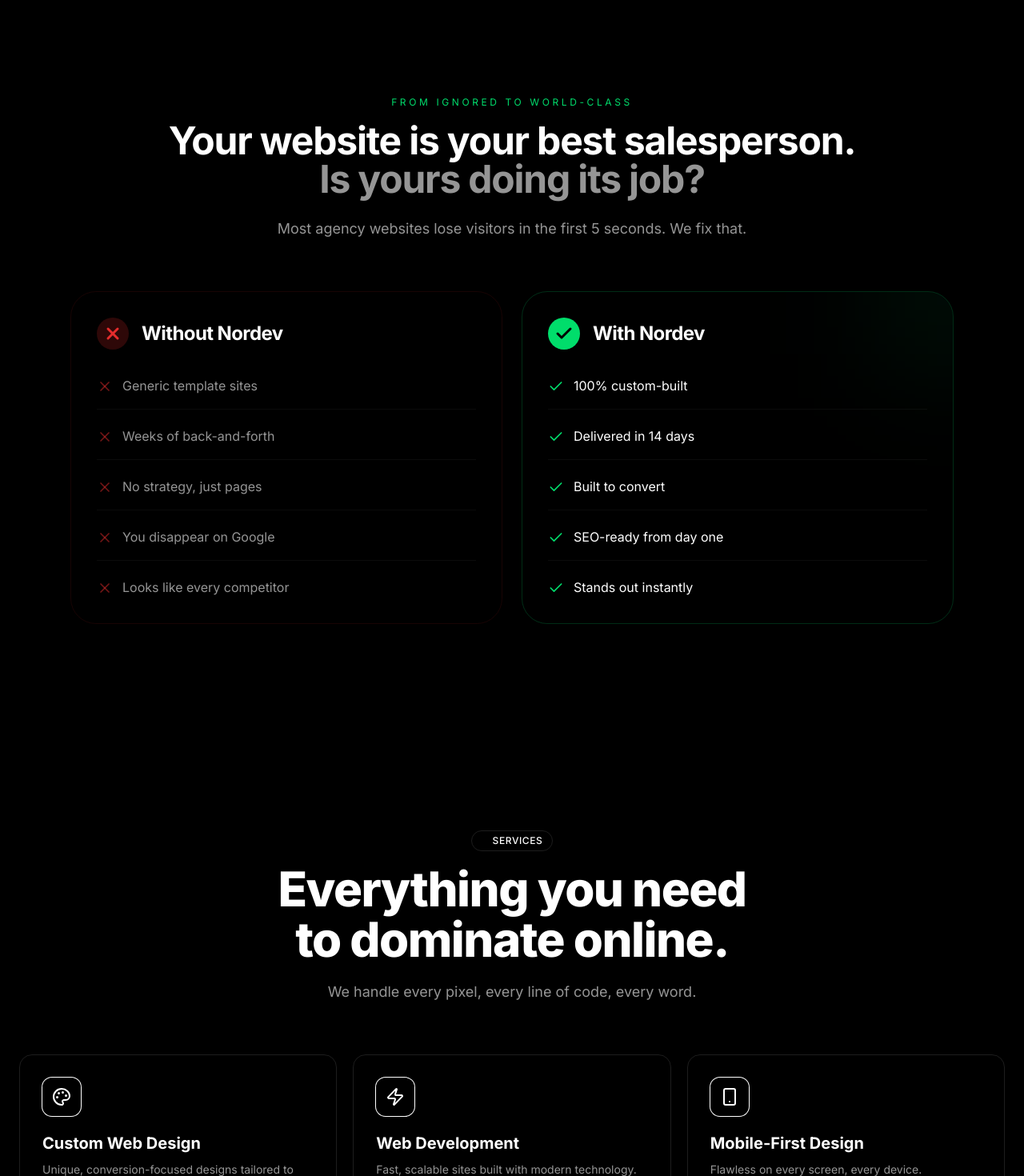
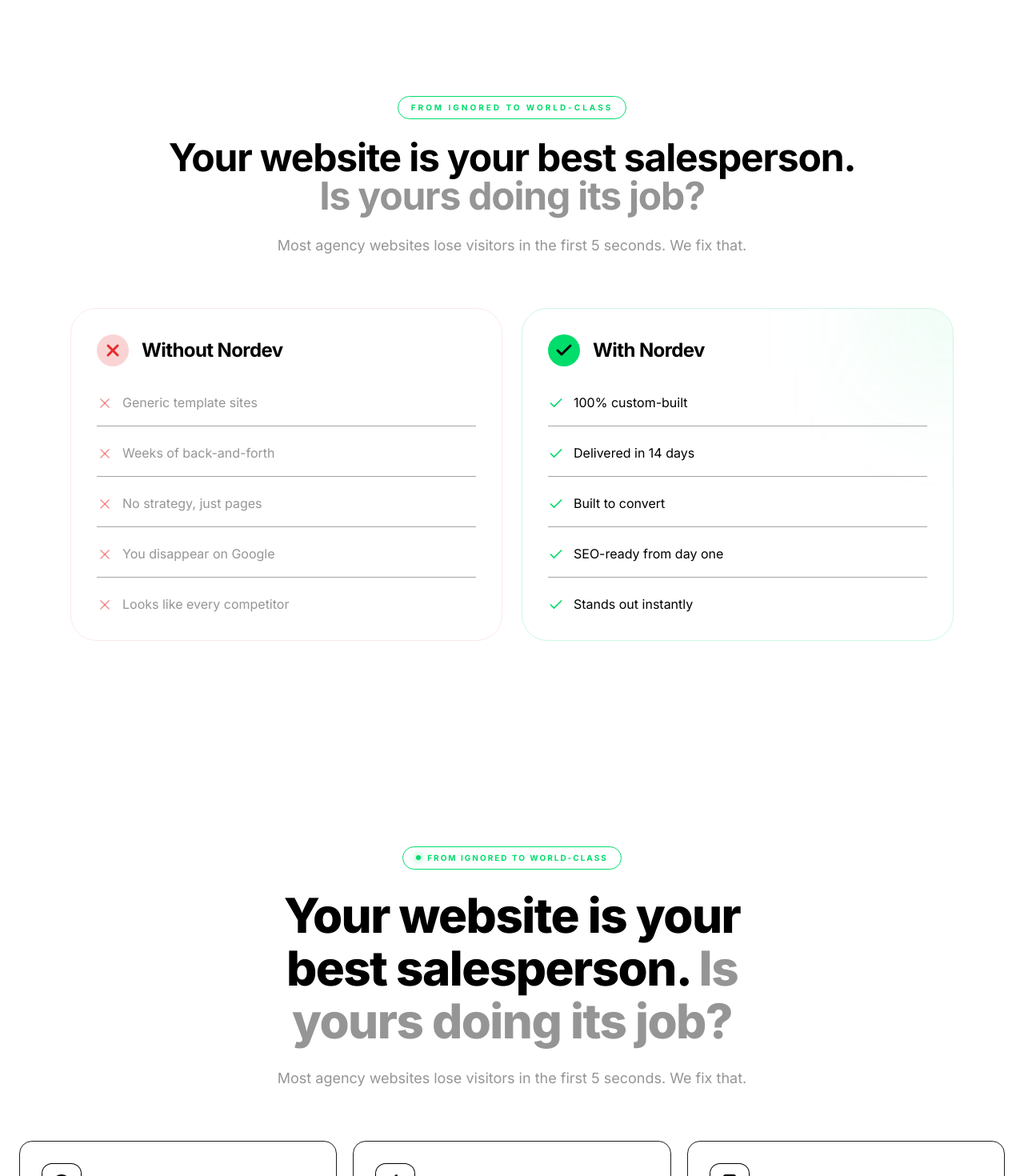
Before and after one commit to freddymk313/nordevagency, a Next.js app: page / in a window 1280 px wide. Shown: the part 1040-2510 px from the top of the page at 80% size. Built offline with nearby package versions, Linux system fonts and the light colour scheme; no server answers.

Commit message:
service 2

```diff
--- a/app/globals.css
+++ b/app/globals.css
@@ -1,8 +1,8 @@
 @import "tailwindcss";
 
 :root {
-  --background: oklch(0 0 0); /* Remis en noir si tu veux garder le look dark */
-  --foreground: oklch(1 0 0);
+  --background: oklch(1 0 0);
+  --foreground:  oklch(0 0 0);
 
   --green-accent: oklch(0.78 0.22 152);
   --green-accent-deep: oklch(0.45 0.14 152);
--- a/components/Comparison.tsx
+++ b/components/Comparison.tsx
@@ -1,6 +1,7 @@
 "use client";
 import { motion } from "framer-motion";
 import { Check, X } from "lucide-react";
+import SectionHeading from "./SectionHeading";
 
 const without = [
   "Generic template sites",
@@ -23,17 +24,36 @@
     <section className="relative py-24 sm:py-32 bg-background">
       <div className="mx-auto max-w-6xl px-4 sm:px-6">
         <div className="text-center mb-16">
-          <span className="font-sans text-xs uppercase tracking-[0.3em] text-green-accent mb-4 block">
-            From ignored to world-class
-          </span>
+          <div className="mb-4 md:mb-6 inline-flex items-center *gap-2 rounded-full border border-green-accent bg-background px-4 py-1.5 font-bold uppercase tracking-[0.2em] text-green-accent">
+            <span className="font-sans text-[10px] uppercase tracking-[0.3em] text-green-accent block">
+              From ignored to world-class
+            </span>
+          </div>
+
           <h2 className="font-display text-4xl md:text-5xl font-bold tracking-tight text-foreground mb-6">
             Your website is your best salesperson. <br />
-            <span className="text-muted-foreground">Is yours doing its job?</span>
+            <span className="text-muted-foreground">
+              Is yours doing its job?
+            </span>
           </h2>
           <p className="font-sans text-muted-foreground text-lg max-w-2xl mx-auto">
-            Most agency websites lose visitors in the first 5 seconds. We fix that.
+            Most agency websites lose visitors in the first 5 seconds. We fix
+            that.
           </p>
         </div>
+
+        {/* <SectionHeading
+          eyebrow="From ignored to world-class"
+          title={
+            <>
+              Your website is your best salesperson.{" "}
+              <span className="text-muted-foreground">
+                Is yours doing its job?
+              </span>
+            </>
+          }
+          subtitle="Most agency websites lose visitors in the first 5 seconds. We fix that."
+        /> */}
 
         <div className="grid gap-6 md:grid-cols-2">
           <Card variant="bad" title="Without Nordev" items={without} />
@@ -80,9 +100,15 @@
               : "bg-destructive/20 text-destructive"
           }`}
         >
-          {isGood ? <Check className="h-6 w-6 stroke-[3px]" /> : <X className="h-6 w-6 stroke-[3px]" />}
+          {isGood ? (
+            <Check className="h-6 w-6 stroke-[3px]" />
+          ) : (
+            <X className="h-6 w-6 stroke-[3px]" />
+          )}
         </div>
-        <h3 className="font-display text-2xl font-bold tracking-tight">{title}</h3>
+        <h3 className="font-display text-2xl font-bold tracking-tight">
+          {title}
+        </h3>
       </div>
 
       <ul className="relative z-10 space-y-5">
--- a/components/SectionHeading.tsx
+++ b/components/SectionHeading.tsx
@@ -1,4 +1,5 @@
-import { motion } from "framer-motion";
+"use client";
+import { motion } from "framer-motion"; // ou "framer-motion" selon ta version
 import type { ReactNode } from "react";
 
 export default function SectionHeading({
@@ -18,19 +19,24 @@
       whileInView={{ opacity: 1, y: 0 }}
       viewport={{ once: true, amount: 0.3 }}
       transition={{ duration: 0.7, ease: "easeOut" }}
-      className={`max-w-3xl ${align === "center" ? "mx-auto text-center" : ""}`}
+      className={`max-w-3xl ${align === "center" ? "mx-auto text-center" : "text-left"}`}
     >
       {eyebrow && (
-        <div className={`mb-4 inline-flex items-center gap-2 rounded-full border border-border bg-surface px-3 py-1 text-xs font-medium uppercase tracking-wider text-brand`}>
-          <span className="h-1.5 w-1.5 rounded-full bg-brand" />
+        <div className="mb-6 inline-flex items-center gap-2 rounded-full border border-green-accent bg-background px-4 py-1.5 text-[10px] font-bold uppercase tracking-[0.2em] text-green-accent">
+          {/* Petit point indicateur utilisant ton vert accentué */}
+          <span className="h-1.5 w-1.5 rounded-full bg-green-accent shadow-[0_0_8px_var(--color-green-accent)]" />
           {eyebrow}
         </div>
       )}
-      <h2 className="font-display text-balance text-4xl font-extrabold leading-[1.05] tracking-tight sm:text-5xl lg:text-6xl">
+
+      <h2 className="font-display text-balance text-4xl font-extrabold leading-[1.1] tracking-tight text-foreground sm:text-5xl lg:text-6xl">
         {title}
       </h2>
+
       {subtitle && (
-        <p className="mt-5 text-balance text-base text-muted-foreground sm:text-lg">{subtitle}</p>
+        <p className="mt-6 text-balance font-sans text-base leading-relaxed text-muted-foreground sm:text-lg">
+          {subtitle}
+        </p>
       )}
     </motion.div>
   );
--- a/components/Services.tsx
+++ b/components/Services.tsx
@@ -20,10 +20,15 @@
   return (
     <section id="services" className="relative py-24 sm:py-32">
       <div className="mx-auto max-w-7xl px-4 sm:px-6">
-        <SectionHeading
+        {/* <SectionHeading
           eyebrow="Services"
           title={<>Everything you need to <span className="text-brand">dominate online.</span></>}
           subtitle="We handle every pixel, every line of code, every word."
+        /> */}
+        <SectionHeading
+          eyebrow="From ignored to world-class"
+          title={<>Your website is your best salesperson. <span className="text-muted-foreground">Is yours doing its job?</span></>}
+          subtitle="Most agency websites lose visitors in the first 5 seconds. We fix that."
         />
 
         <div className="mt-16 grid gap-5 sm:grid-cols-2 lg:grid-cols-3">
```
